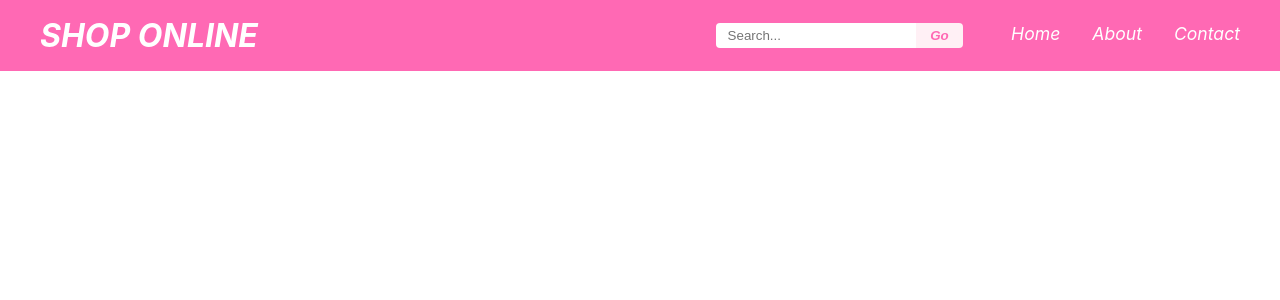
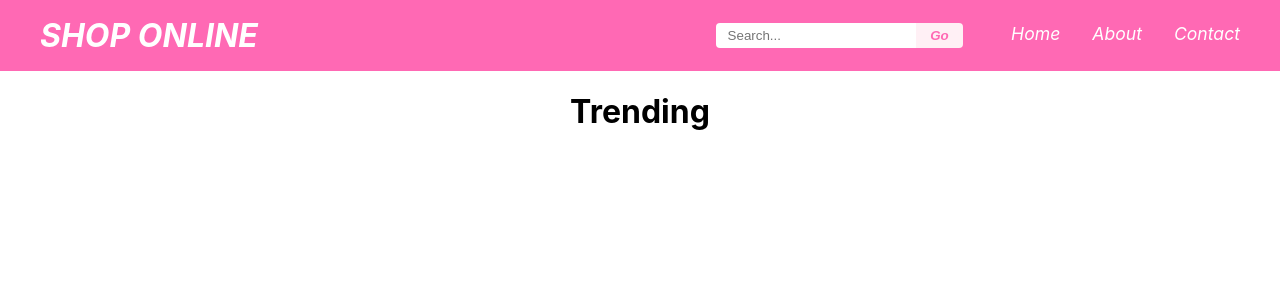
Before and after one commit to joshua0983/shop_online, a React (Create React App) app in the folder frontend/: page / in a window 1280 px wide. Shown: the top 300 px of the page. Built offline with nearby package versions, Linux system fonts and the light colour scheme.

Commit message:
Started "body" of website

```diff
--- a/frontend/src/App.js
+++ b/frontend/src/App.js
@@ -1,10 +1,12 @@
 import './App.css';
 import Navbar from './Navbar.js';
+import Body from './Body.js';
 
 function App() {
   return (
     <div className="App">
       <Navbar />
+      <Body />
     </div>
   );
 }
--- /dev/null
+++ b/frontend/src/Body.js
@@ -0,0 +1,11 @@
+import "./Body.css";
+
+function Body() {
+    return (
+        <div classname="body-container">
+            <h1>Trending</h1>
+        </div>
+
+    )
+}
+export default Body;
```
Also changed, not shown: frontend/src/Body.css (added).
